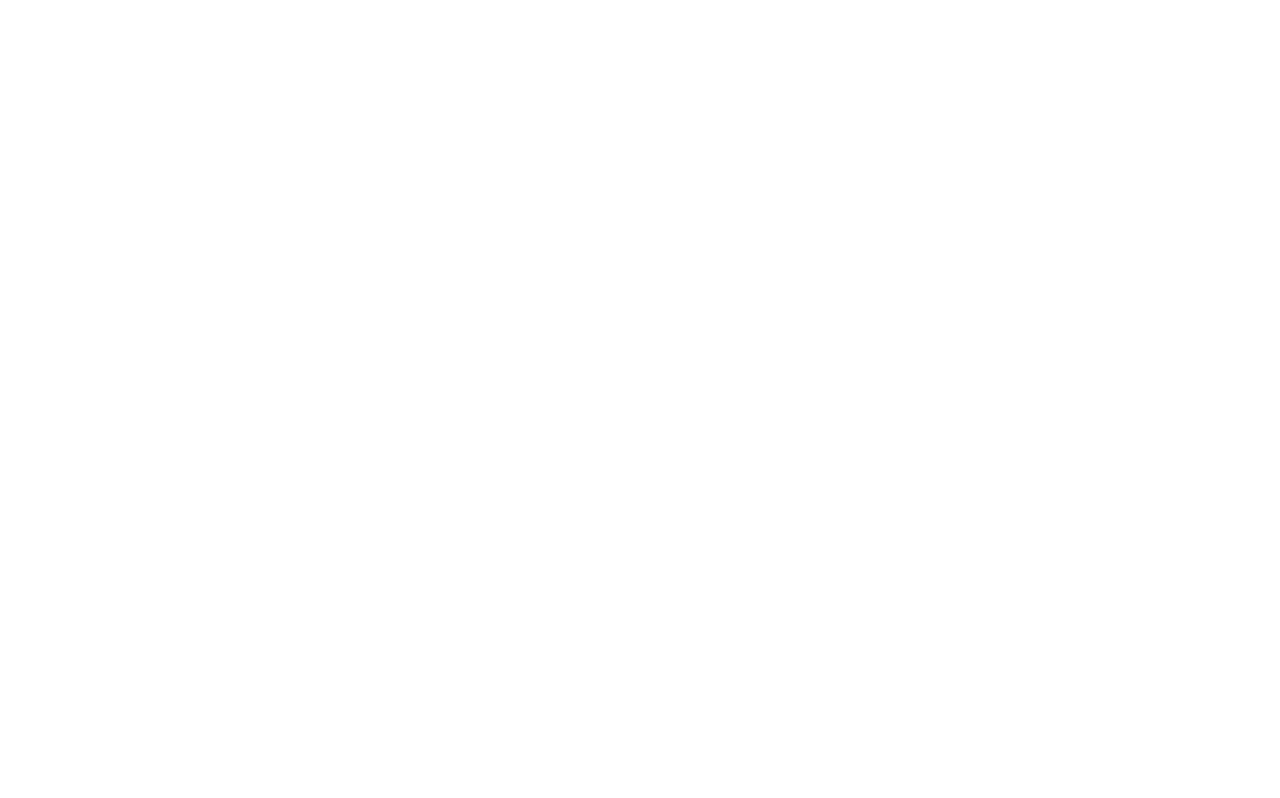
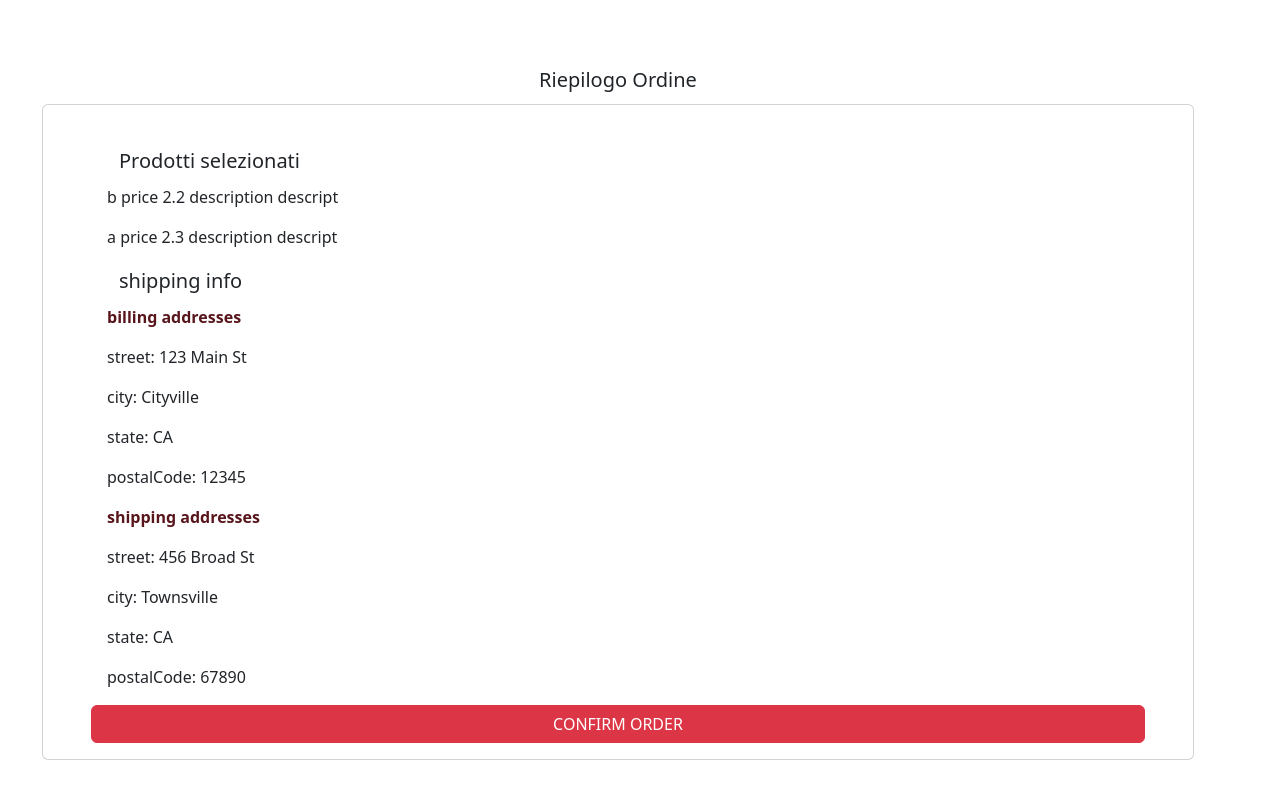
Before and after one commit to MattiaCaranci/Ordine, a website: page Client/riepOrder.html in a window 1280 px wide. Drawn offline with nearby package versions, Linux system fonts and the light colour scheme.

Commit message:
dopo tanto tempo committo

```diff
--- a/package.json
+++ b/Client/package.json
@@ -1,8 +1,8 @@
 {
-  "name": "riepilogoordine",
+  "name": "client",
   "version": "1.0.0",
   "description": "",
-  "main": "index.js",
+  "main": "main.js",
   "scripts": {
     "test": "echo \"Error: no test specified\" && exit 1"
   },
--- a/Client/riepOrder.html
+++ b/Client/riepOrder.html
@@ -1,14 +1,36 @@
 <!DOCTYPE html>
 <html lang="en">
-<head>
-    <meta charset="UTF-8">
-    <meta name="viewport" content="width=device-width, initial-scale=1.0">
-    <script type="module" src="main.js" defer></script>
-    <title>Document</title>
-</head>
-<body>
+  <head>
+    <meta charset="UTF-8" />
+    <meta name="viewport" content="width=device-width, initial-scale=1.0" />
+    <script type="module" src="test.js" defer></script>
+    <link
+      href="https://cdn.jsdelivr.net/npm/bootstrap@5.3.2/dist/css/bootstrap.min.css"
+      rel="stylesheet"
+      integrity="sha384-T3c6CoIi6uLrA9TneNEoa7RxnatzjcDSCmG1MXxSR1GAsXEV/Dwwykc2MPK8M2HN"
+      crossorigin="anonymous"
+    />
+    <title>Riepilogo Ordine</title>
+  </head>
+  <body>
+    <main
+      class="container d-flex flex-column p-2 m-5 align-items-center justify-content-center"
+    >
+    <h5 class="card-title p-1 m-2" id="card-title">Riepilogo Ordine</h5>
+      <div class="card px-5 py-3" style="width: 90vw;">
 
+        <div class="card-body">
+            <h5 class="card-title p-1 m-2" id="prod-title">Prodotti selezionati</h5>
+            <h5 class="card-title p-1 m-2" id="shipAdd-title">shipping info</h5>
 
-
-</body>
+        </div>
+        <button type="button" class="btn btn-danger" id="confirm-order-btn">CONFIRM ORDER</button>
+      </div>
+    </main>
+    <script
+      src="https://cdn.jsdelivr.net/npm/bootstrap@5.3.2/dist/js/bootstrap.bundle.min.js"
+      integrity="sha384-C6RzsynM9kWDrMNeT87bh95OGNyZPhcTNXj1NW7RuBCsyN/o0jlpcV8Qyq46cDfL"
+      crossorigin="anonymous"
+    ></script>
+  </body>
 </html>
--- /dev/null
+++ b/Client/style.css
@@ -0,0 +1,5 @@
+* {
+  box-sizing: border-box;
+  margin: 0;
+  padding: 0;
+}
--- /dev/null
+++ b/Client/test.js
@@ -0,0 +1,115 @@
+
+let orderTest = {
+  totalAmount: 150.5,
+  orderLineItems: [
+    {
+      lineItemId: 101,
+      quantity: 2,
+      amount: 50.25,
+      product: {
+        code: 2,
+        name: "a",
+        variants: ["variant1", "variant2"],
+        description: "descript",
+        price: 2.3,
+        retailer: "retailer strano",
+      },
+    },
+    {
+      lineItemId: 102,
+      quantity: 1,
+      amount: 50.0,
+      product: {
+        code: 1,
+        name: "b",
+        variants: ["variant3", "variant4"],
+        description: "descript",
+        price: 2.2,
+        retailer: "retailer stranissimo",
+      },
+    },
+  ],
+  customer: {
+    firstName: "John",
+    lastName: "Doe",
+    email: "john.doe@example.com",
+    billingAddress: {
+      street: "123 Main St",
+      city: "Cityville",
+      state: "CA",
+      postalCode: "12345",
+    },
+    shippingAddress: {
+      street: "456 Broad St",
+      city: "Townsville",
+      state: "CA",
+      postalCode: "67890",
+    },
+  },
+};
+
+function getOLI() {
+  const prodTitle = document.querySelector("#prod-title");
+
+  orderTest.orderLineItems.forEach((p) => {
+    let product = p.product;
+    let pRow = `
+        <p class="card-text">${product.name} price ${product.price} description ${product.description}</p>
+        `;
+    prodTitle.insertAdjacentHTML("afterend", pRow);
+  });
+
+  const addTitle = document.querySelector("#add-title");
+}
+getOLI();
+
+function getAdds() {
+  const addTitle = document.querySelector("#shipAdd-title");
+  let pRow = "";
+  let billingAdd = orderTest.customer.billingAddress;
+  let shippingAdd = orderTest.customer.shippingAddress;
+  let billingInfo = "";
+  let shippingInfo = "";
+  if (isEmpty(billingAdd)) {
+    Object.entries(billingAdd).forEach((e) => {
+      billingInfo += `<p class="card-text">${e[0]}: ${e[1]}</p>`;
+      pRow = `
+            <p class="text-danger-emphasis fw-semibold">billing and shipping addresses</p>
+              ${billingInfo}
+              `;
+    });
+  } else {
+    Object.entries(billingAdd).forEach((e) => {
+      billingInfo += `<p class="card-text">${e[0]}: ${e[1]}</p>`;
+    });
+    Object.entries(shippingAdd).forEach((e) => {
+      shippingInfo += `<p class="card-text">${e[0]}: ${e[1]}</p>`;
+    });
+    pRow = `
+          <p class="text-danger-emphasis fw-semibold">billing addresses</p>
+            ${billingInfo}
+            <p class="text-danger-emphasis fw-semibold">shipping addresses</p>
+            ${shippingInfo}
+            `;
+  }
+  addTitle.insertAdjacentHTML("afterend", pRow);
+}
+getAdds();
+
+function isEmpty(obj) {
+  for (const prop in obj) {
+    if (Object.hasOwn(obj, prop)) {
+      return false;
+    }
+  }
+
+  return true;
+}
+
+// let button = document.querySelector("#confirm-order-btn");
+
+// button.addEventListener("click", sendOrder());
+
+// function sendOrder() {
+//     axios.post()
+// }
--- a/tsconfig.json
+++ b/Client/tsconfig.json
@@ -11,7 +11,7 @@
     // "disableReferencedProjectLoad": true,             /* Reduce the number of projects loaded automatically by TypeScript. */
 
     /* Language and Environment */
-    "target": "es6",                                  /* Set the JavaScript language version for emitted JavaScript and include compatible library declarations. */
+    "target": "es2016",                                  /* Set the JavaScript language version for emitted JavaScript and include compatible library declarations. */
     // "lib": [],                                        /* Specify a set of bundled library declaration files that describe the target runtime environment. */
     // "jsx": "preserve",                                /* Specify what JSX code is generated. */
     // "experimentalDecorators": true,                   /* Enable experimental support for legacy experimental decorators. */
@@ -25,7 +25,7 @@
     // "moduleDetection": "auto",                        /* Control what method is used to detect module-format JS files. */
 
     /* Modules */
-    "module": "ES2015",                                /* Specify what module code is generated. */
+    "module": "commonjs",                                /* Specify what module code is generated. */
     // "rootDir": "./",                                  /* Specify the root folder within your source files. */
     // "moduleResolution": "node10",                     /* Specify how TypeScript looks up a file from a given module specifier. */
     // "baseUrl": "./",                                  /* Specify the base directory to resolve non-relative module names. */
```
Also changed, not shown: Client/index.html (+14 -17 lines).
